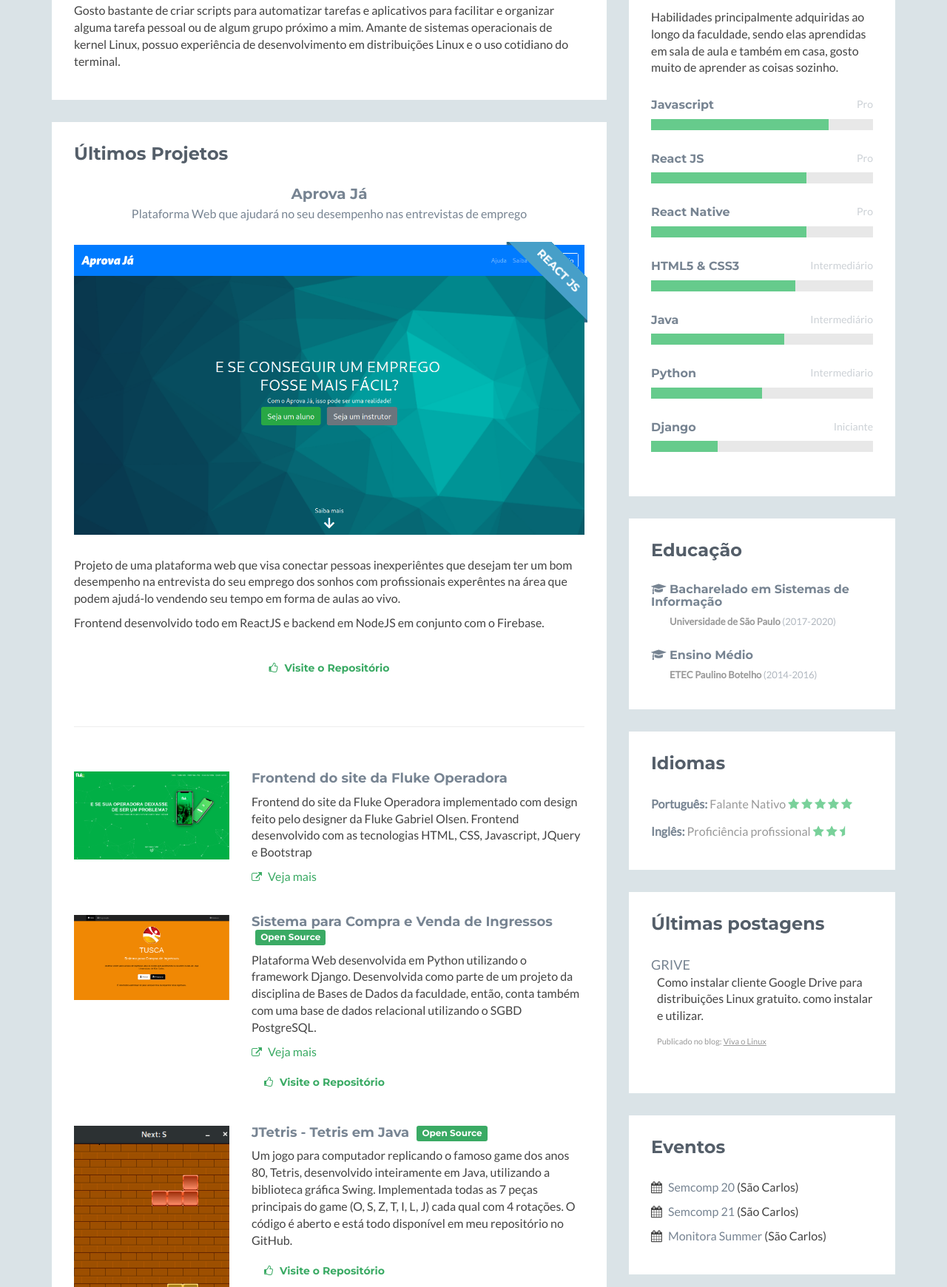
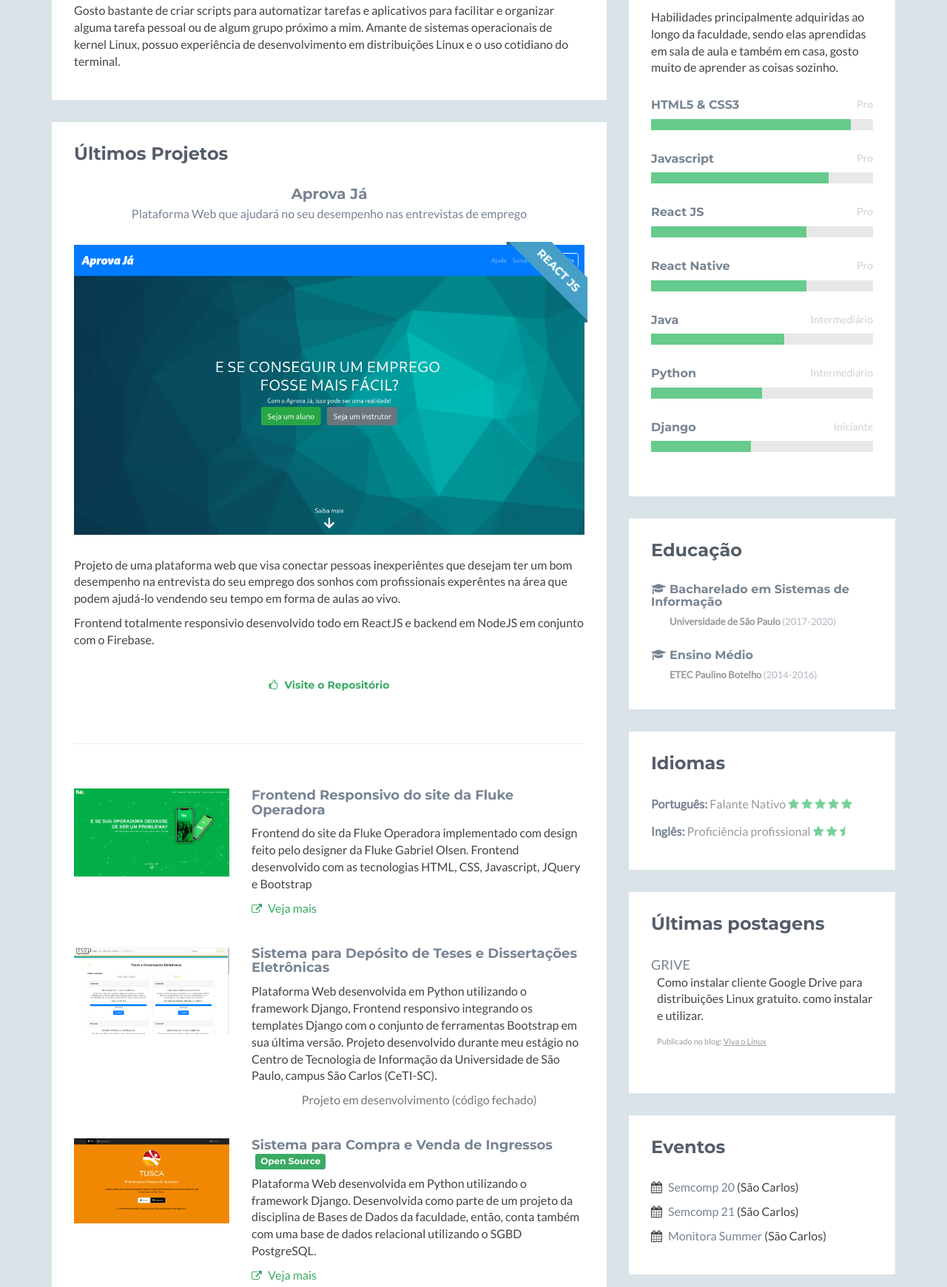
Before and after one commit to brendonhc/brendonhc.github.io, a plain HTML site: page index.html in a window 1280 px wide. Shown: the part 593-2333 px from the top of the page at 74% size. Drawn offline with Linux system fonts and the light colour scheme.

Commit message:
Projeto TDEs USP Adicionado

```diff
--- a/index.html
+++ b/index.html
@@ -114,7 +114,7 @@
                                         forma de aulas ao vivo.
                                     </p>
                                     <p>
-                                        Frontend desenvolvido todo em ReactJS e backend em NodeJS em conjunto com o Firebase.
+                                        Frontend totalmente responsivio desenvolvido todo em ReactJS e backend em NodeJS em conjunto com o Firebase.
                                     </p>
                                 </div>
                                 <!--//desc-->
@@ -134,7 +134,7 @@
                                     <img class="img-responsive project-image" src="assets/images/projects/fluke-front.png" alt="Sistema de Compra de Ingressos TUSCA" />
                                 </a>
                                 <div class="desc col-md-8 col-sm-8 col-xs-12">
-                                        <h3 class="title"><a href="https://flukeoperadora.com.br/" target="_blank">Frontend do site da Fluke Operadora</a></h3>
+                                    <h3 class="title"><a href="https://flukeoperadora.com.br/" target="_blank">Frontend Responsivo do site da Fluke Operadora</a></h3>
                                     <p>Frontend do site da Fluke Operadora implementado com design feito pelo designer da Fluke Gabriel Olsen. Frontend desenvolvido com as tecnologias HTML, CSS, Javascript, JQuery e Bootstrap</p>
 
                                     <p>
@@ -147,6 +147,22 @@
                             </div>
 
                             <!-- Projeto secundário 2 -->
+                            <div class="item row">
+                                <a class="col-md-4 col-sm-4 col-xs-12" href="" target="_blank">
+                                    <img class="img-responsive project-image" src="assets/images/projects/tdes.png" alt="Sistema de Depósito de TDEs" />
+                                </a>
+                                <div class="desc col-md-8 col-sm-8 col-xs-12">
+                                    <h3 class="title"><a href="" target="_blank">Sistema para Depósito de Teses e Dissertações Eletrônicas</a></h3>
+                                    <p>Plataforma Web desenvolvida em Python utilizando o framework Django, Frontend responsivo integrando os templates Django com o conjunto de ferramentas Bootstrap em sua última versão. Projeto desenvolvido durante meu estágio no Centro de Tecnologia de Informação da Universidade de São Paulo, campus São Carlos (CeTI-SC).</p>
+
+                                    <p class="text-muted text-center">
+                                        <i class="fa fa-tools"></i>
+                                        Projeto em desenvolvimento (código fechado)
+                                    </p>
+                                </div>
+                            </div>
+
+                            <!-- Projeto secundário 3 -->
                             <div class="item row">
                                 <a class="col-md-4 col-sm-4 col-xs-12" href="https://venda-de-ingressos.herokuapp.com/" target="_blank">
                                     <img class="img-responsive project-image" src="assets/images/projects/ingressos-tusca.png" alt="Sistema de Compra de Ingressos TUSCA" />
@@ -170,7 +186,7 @@
                                 </div>
                             </div>
 
-                            <!-- Projeto secundário 3 -->
+                            <!-- Projeto secundário 4 -->
                             <div class="item row">
                                 <a class="col-md-4 col-sm-4 col-xs-12" href="https://github.com/brendonhc/JTetris" target="_blank">
                                 <img class="img-responsive project-image" src="assets/images/projects/jtetris_print.png" alt="J Tetris" />
@@ -187,14 +203,14 @@
                                 </div>
                             </div>
 
-                            <!-- Projeto secundario 4 -->
+                            <!-- Projeto secundario 5 -->
                             <div class="item row">
                                 <a class="col-md-4 col-sm-4 col-xs-12" href="https://github.com/brendonhc/react-native-datausage-example" target="_blank">
                                 <img class="img-responsive project-image" src="assets/images/projects/react-native-datausage-print.jpeg" alt="Aplicativo que mostra o uso de dados em React Native" />
                                 </a>
                                 <div class="desc col-md-8 col-sm-8 col-xs-12">
                                     <h3 class="title"><a href="/home/brendon/git/datausageapp/react-native-datausage-print.jpeg" target="_blank">Uso de dados em React Native</a> <span class="label label-theme">Open Source</span></h3>
-                                    <p> Aplicativo que exemplifica o uso de um módulo de uso de dados em um projeto React Native</p>
+                                    <p> Aplicativo que exemplifica o uso de um módulo de uso de dados em um projeto React Native.</p>
                                     <p><a class="more-link" href="/home/brendon/git/datausageapp/react-native-datausage-print.jpeg" target="_blank"><i class="fa fa-external-link"></i> Visite o Repositório</a></p>
                                 </div>
                             </div>
@@ -291,6 +307,16 @@
                                 sala de aula e também em casa, gosto muito de aprender as coisas sozinho.</p>
 
                             <div class="skillset">
+                                <div class="item">
+                                    <h3 class="level-title">HTML5 &amp; CSS3<span
+                                            class="level-label">Pro</span></h3>
+                                    <div class="level-bar">
+                                        <div class="level-bar-inner" data-level="90%">
+                                        </div>
+                                    </div>
+                                    <!--//level-bar-->
+                                </div>
+                                <!--//item-->
 
                                 <div class="item">
                                     <h3 class="level-title">Javascript<span class="level-label">Pro</span></h3>
@@ -324,17 +350,6 @@
                                 <!--//item-->
 
                                 <div class="item">
-                                    <h3 class="level-title">HTML5 &amp; CSS3<span
-                                            class="level-label">Intermediário</span></h3>
-                                    <div class="level-bar">
-                                        <div class="level-bar-inner" data-level="65%">
-                                        </div>
-                                    </div>
-                                    <!--//level-bar-->
-                                </div>
-                                <!--//item-->
-
-                                <div class="item">
                                     <h3 class="level-title">Java<span class="level-label">Intermediário</span></h3>
                                     <div class="level-bar">
                                         <div class="level-bar-inner" data-level="60%">
@@ -345,9 +360,10 @@
                                 <!--//item-->
 
                                 <div class="item">
-                                    <h3 class="level-title">Python<span class="level-label" data-toggle="tooltip"
+                                    <!--  <span ... data-toggle="tooltip"
                                             data-placement="left" data-animation="true"
-                                            title="You can use the tooltip to add more info...">Intermediario</span></h3>
+                                            title="You can use the tooltip to add more info..." -->
+                                    <h3 class="level-title">Python<span class="level-label">Intermediario</span></h3>
                                     <div class="level-bar">
                                         <div class="level-bar-inner" data-level="50%">
                                         </div>
@@ -357,11 +373,9 @@
                                 <!--//item-->
 
                                 <div class="item">
-                                    <h3 class="level-title">Django<span class="level-label" data-toggle="tooltip"
-                                            data-placement="left" data-animation="true"
-                                            title="You can use the tooltip to add more info...">Iniciante</span></h3>
+                                    <h3 class="level-title">Django<span class="level-label">Iniciante</span></h3>
                                     <div class="level-bar">
-                                        <div class="level-bar-inner" data-level="30%">
+                                        <div class="level-bar-inner" data-level="45%">
                                         </div>
                                     </div>
                                     <!--//level-bar-->
@@ -519,16 +533,12 @@
                             </ul>
 
                             <hr />
-
+<!--
                             <p>This site was developed by <a href="https://www.linkedin.com/in/brendonhc" target="_blank">Brendon Hudson</a> on the basis of a responsive HTML5 CSS3 site
                                 template is handcrafted by UX designer <a href="https://www.linkedin.com/in/xiaoying"
                                     target="_blank">Xiaoying Riley</a>.
                                 <p>Creative Commons Attribution 3.0 License</p>
-                            </p>
-
-                            <!-- <p>We will improve or add new features to this template based on users' feedback so follow us on twitter to get notified when a new version is out!</p> -->
-                            <!-- <a class="btn btn-cta-secondary btn-follow" href="https://twitter.com/3rdwave_themes" target="_blank"><i class="fa fa-twitter"></i> Follow us</a> -->
-                            <!-- <a class="btn btn-cta-primary btn-download" href="http://themes.3rdwavemedia.com/website-templates/free-responsive-website-template-for-developers/" target="_blank"><i class="fa fa-download"></i> I want to download</a> -->
+                            </p> -->
                         </div>
                         <!--//content-->
                     </div>
```
Also changed, not shown: assets/images/projects/tdes.png (added). Lines whose indentation alone changed are shown as unchanged.
